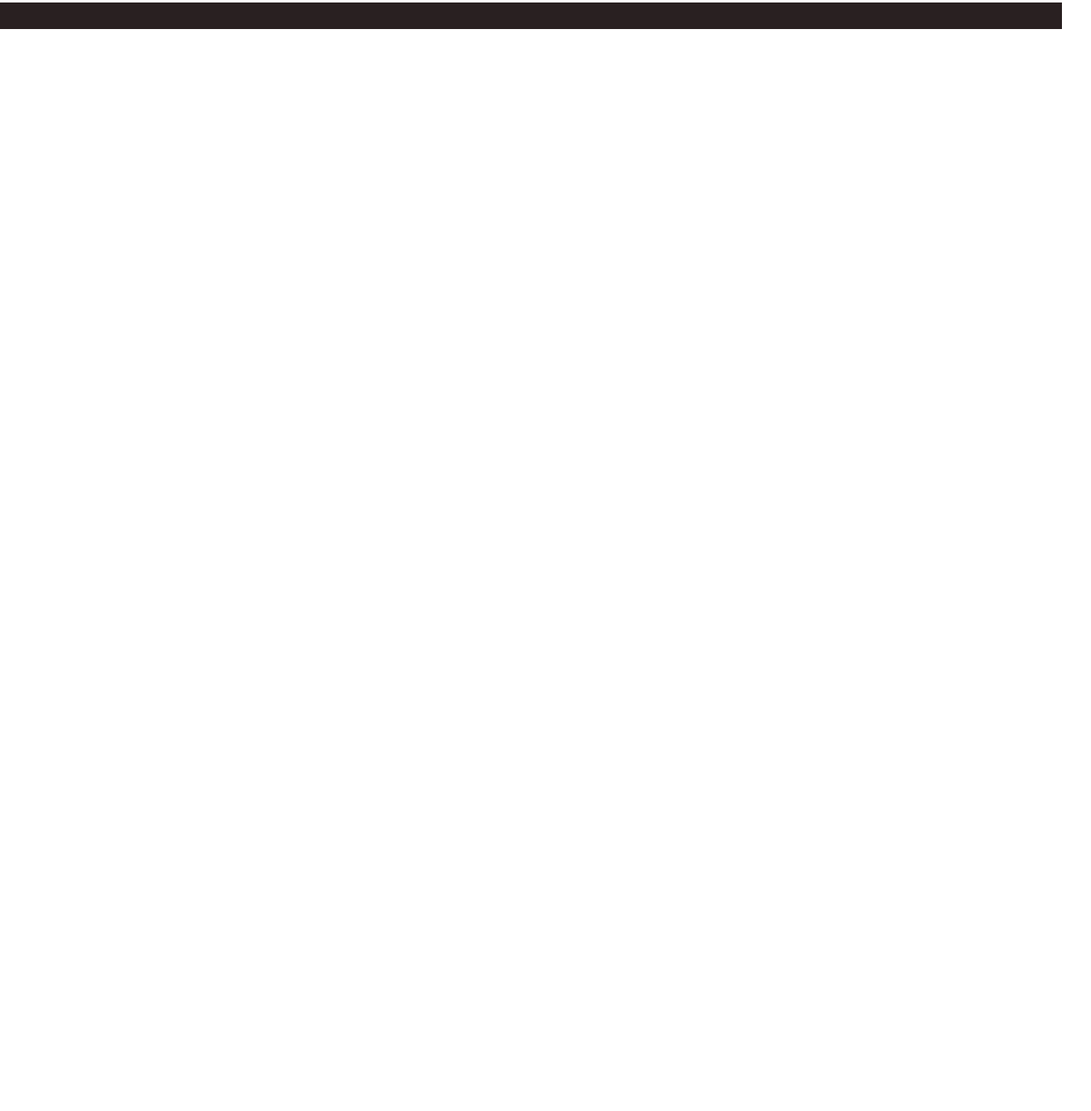
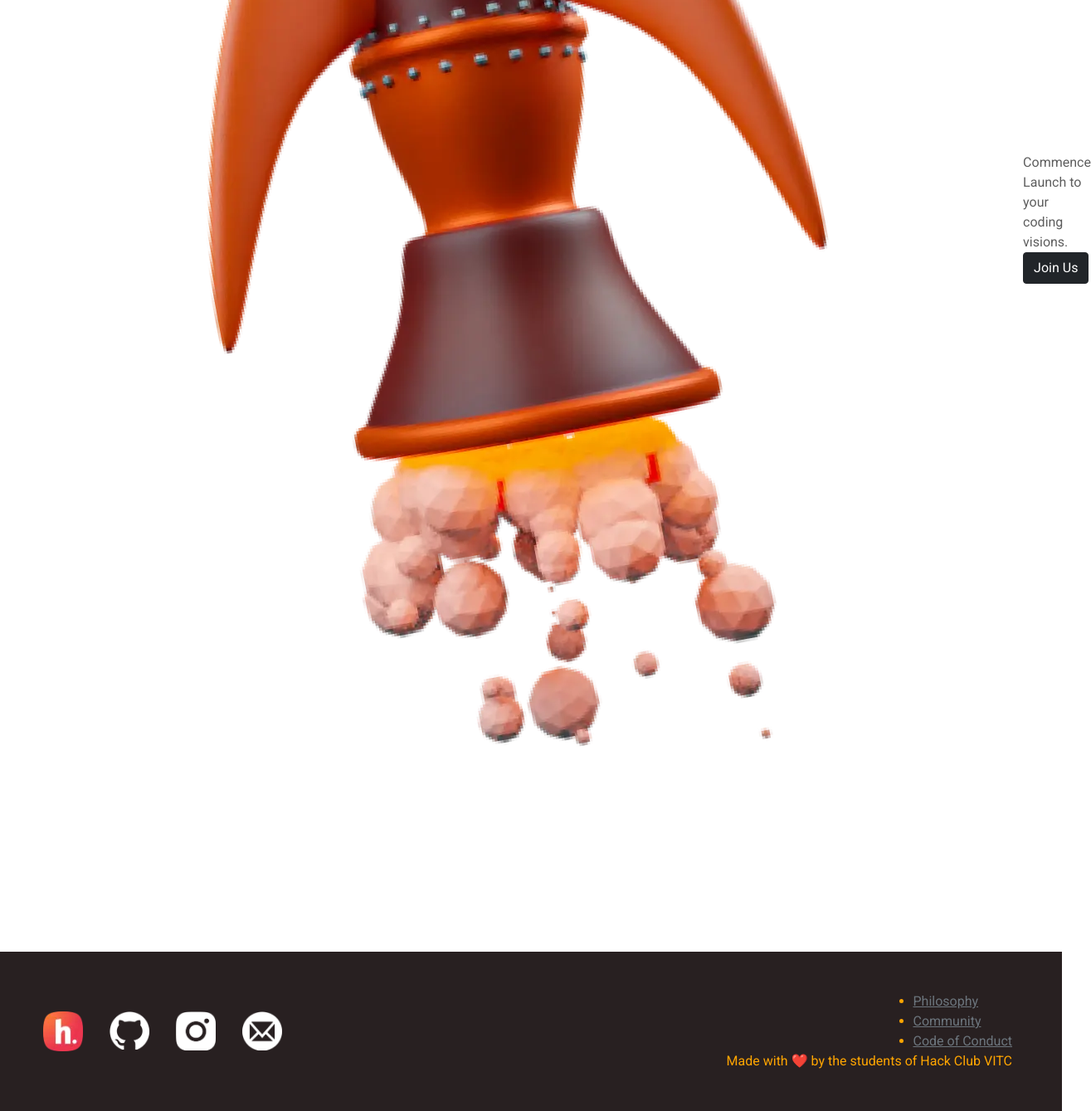
Before and after one commit to sid1999-dot/website, a plain HTML site: page join-us/index.html in a window 1280 px wide. Shown: the part 781-2120 px from the top of the page at 83% size, 1315 px wide, since content can reach past the window. Before the commit the page ends 848 px from the top, so only its background shows below. Drawn offline with nearby package versions, Linux system fonts and the light colour scheme.

Commit message:
update join-us page with new template

```diff
--- a/join-us/index.html
+++ b/join-us/index.html
@@ -1,15 +1,5 @@
 <!DOCTYPE html>
 <html lang="en">
-
-<!--
-    STEPS TO USE THIS TEMPLATE:
-    1) Change the title.
-    2) Add the "active" class to the correct nav item if it is necessary.
-    3) Put your HTML in section.page-content.
-
-    DO NOT TOUCH THE NAV OR FOOTER WITHOUT ASKING FIRST!
-    ALSO MAKE SURE THE PATH TO STYLE.CSS IS CORRECT.
--->
 
 <head>
     <meta charset="UTF-8">
@@ -27,16 +17,46 @@
         integrity="sha384-kQtW33rZJAHjgefvhyyzcGF3C5TFyBQBA13V1RKPf4uH+bwyzQxZ6CmMZHmNBEfJ"
         crossorigin="anonymous"></script>
 
-    <link rel="stylesheet" href="style.css">
-    <link rel="stylesheet" href="https://fonts.googleapis.com/css?family=Roboto">
+    <link rel="preconnect" href="https://fonts.googleapis.com">
+    <link rel="preconnect" href="https://fonts.gstatic.com" crossorigin>
+    <link href="https://fonts.googleapis.com/css2?family=Roboto:ital,wght@0,400;0,700;1,300;1,400;1,700&display=swap"
+        rel="stylesheet">
+    <link href="https://fonts.googleapis.com/css2?family=Inconsolata:wght@300;400;700&display=swap" rel="stylesheet">
+
+    <link rel="stylesheet" href="../style.css">
+    <link rel="stylesheet" href="https://unpkg.com/swiper@7/swiper-bundle.min.css" />
+    <script src="https://unpkg.com/swiper@7/swiper-bundle.min.js"></script>
 </head>
 
-<body class='min-vh-100 h-100'>
-
+<body class='d-flex flex-column align-items-center justify-content-center'>
+    <nav class="navbar w-100 navbar-expand-lg navbar-dark text-light bg-dark">
+        <div class="container-fluid">
+            <a class="navbar-brand me-auto" href="/index.html">
+                <img src='../assets/img/logo.webp' height=32>
+            </a>
+            <button class="navbar-toggler" type="button" data-bs-toggle="collapse" data-bs-target="#navbar-items"
+                aria-controls="navbar-items" aria-expanded="false" aria-label="Toggle navigation">
+                <span class="navbar-toggler-icon"></span>
+            </button>
+            <div class="collapse navbar-collapse" id="navbar-items">
+                <ul class="ms-auto navbar-nav mb-2 mb-lg-0">
+                    <li class="nav-item px-3">
+                        <a class="nav-link" href="#">Hack</a>
+                    </li>
+                    <li class="nav-item px-3">
+                        <a class="nav-link" href="#">Links</a>
+                    </li>
+                    <li class="nav-item px-3">
+                        <a class="nav-link" href="../contact/">Contact</a>
+                    </li>
+                </ul>
+            </div>
+        </div>
+    </nav>
 
     <section class='page-content w-100 d-flex mt-5'>
         <div class="pic">
-            <img src="assets\img\Rocket 1.jpg">
+            <img src="../assets/img/rocket.webp">
         </div>
         <div class="content mt-5">
             <div id="first">
@@ -46,18 +66,42 @@
                 coding visions.
             </div>
             <button type="button" class="btn btn-dark">Join Us</button>
-            <br>
-            <br>
-            <hr>
         </div>
-
     </section>
 
-    <section class='footer w-100 p-3 d-flex flex-column align-items-center'>
 
-
-
-    </section>
+    <div class='footer w-100 p-5 d-flex bg-dark text-orange align-items-center justify-content-center'>
+        <div class='w-container d-flex flex-column justify-content-center footer-icons'>
+            <div class='w-100 container d-flex justify-content-center'>
+                <a class='m-3' href='#'>
+                    <img width=48 src='../assets/img/logo.webp'>
+                </a>
+                <a class='m-3' href='#'>
+                    <img width=48 src='../assets/img/github.webp'>
+                </a>
+                <a class='m-3' href='#'>
+                    <img width=48 src='../assets/img/instagram.webp'>
+                </a>
+                <a class='m-3' href='#'>
+                    <img width=48 src='../assets/img/email.webp'>
+                </a>
+            </div>
+        </div>
+        <div class='w-75 container d-flex flex-column align-items-end justify-content-center footer-links'>
+            <ul>
+                <li class='footer-link'>
+                    <a class='link-secondary' href='#'>Philosophy</a>
+                </li>
+                <li class='footer-link'>
+                    <a class='link-secondary' href='#'>Community</a>
+                </li>
+                <li class='footer-link'>
+                    <a class='link-secondary' href='#'>Code of Conduct</a>
+                </li>
+            </ul>
+            <div>Made with ❤️ by the students of Hack Club VITC</div>
+        </div>
+    </div>
 </body>
 
 </html>
```
Also changed, not shown: assets/img/Rocket 1.jpg (deleted).
